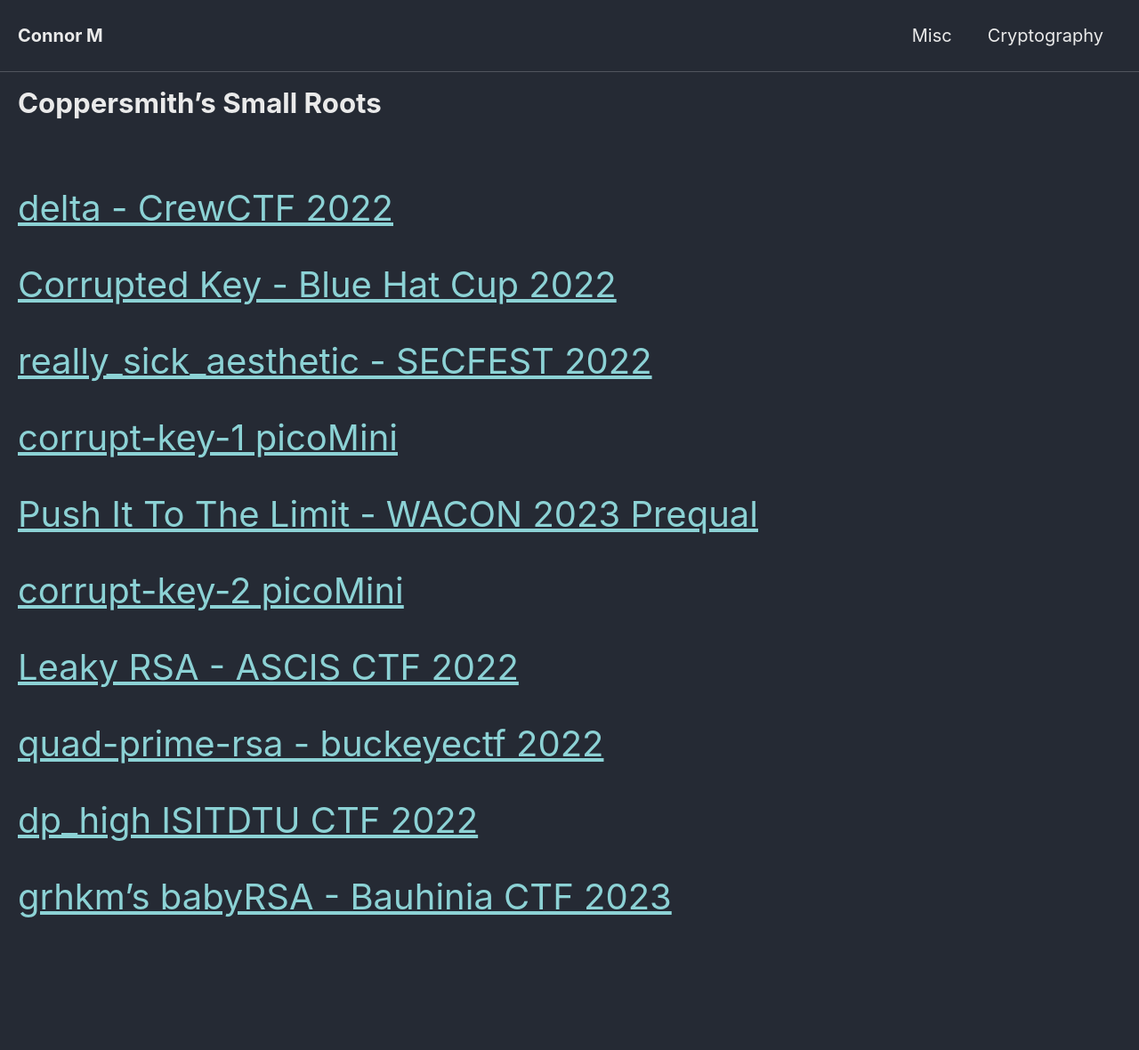
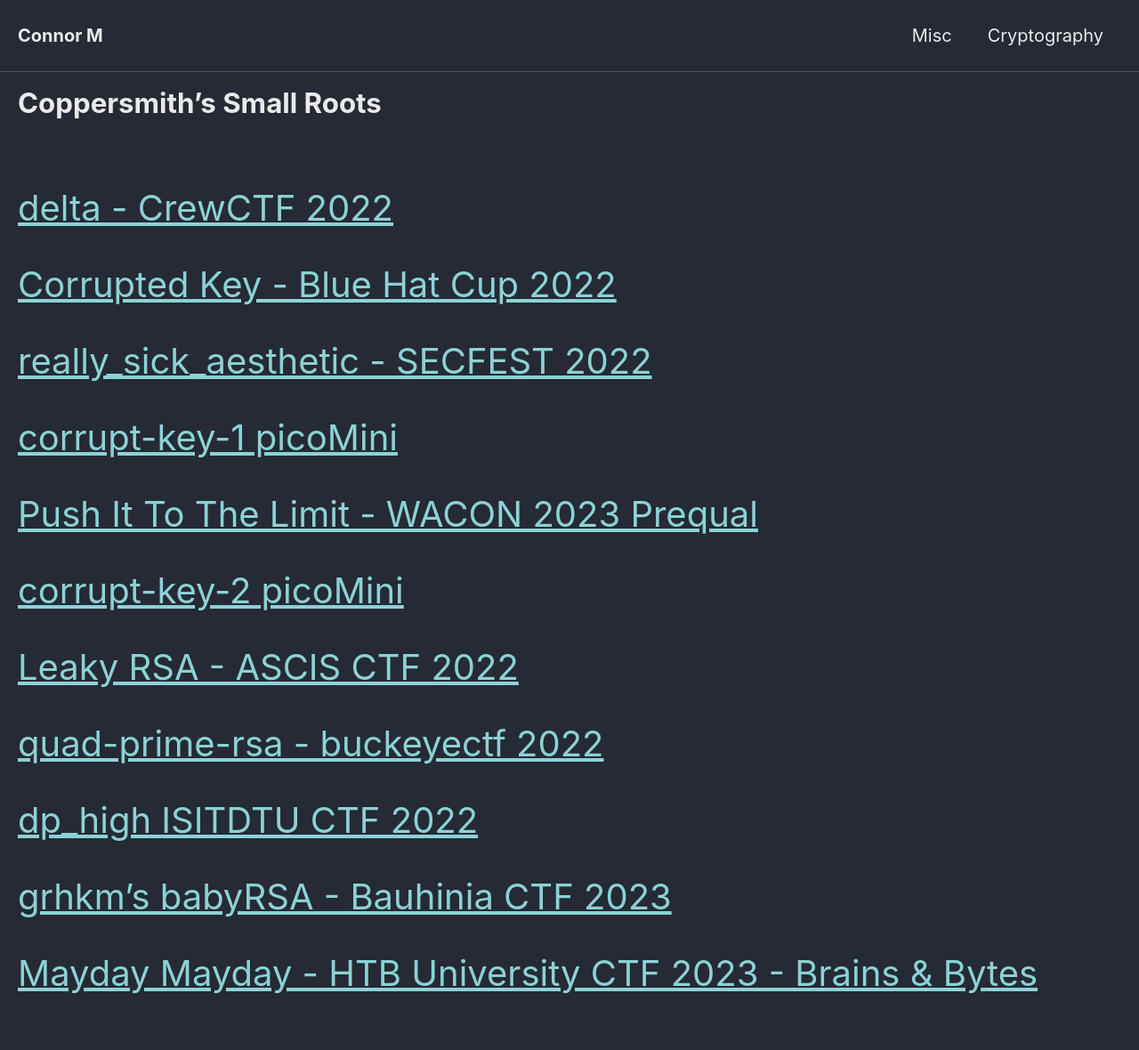
Before and after one commit to Connor-McCartney/Connor-McCartney.github.io, a Jekyll site: the page built from _pages/cryptography/small-roots/small-roots.md, in a window 1280 px wide. Shown: the whole page at 89% size. Built offline with Jekyll 4.4.1, drawn with Linux system fonts in a browser that asks for light colours; cached includes are drawn as plain includes; before the commit the page ends 1094 px from its top, so only the background shows below that.

Commit message:
Update small-roots.md

```diff
--- a/_pages/cryptography/small-roots/small-roots.md
+++ b/_pages/cryptography/small-roots/small-roots.md
@@ -26,3 +26,5 @@ title: Coppersmith's Small Roots
 <span style="font-size:2em;">   [dp_high ISITDTU CTF 2022](/cryptography/small-roots/dp-high-ISITDTU-CTF-2022)       </span> <br>
 
 <span style="font-size:2em;">   [grhkm's babyRSA - Bauhinia CTF 2023](/cryptography/small-roots/babyRSA-Bauhinia-CTF-2023)       </span> <br>
+
+<span style="font-size:2em;">   [Mayday Mayday - HTB University CTF 2023 - Brains & Bytes](/cryptography/small-roots/Mayday-Mayday-HTB-University-CTF-2023-Brains-&-Bytes)       </span> <br>
```
